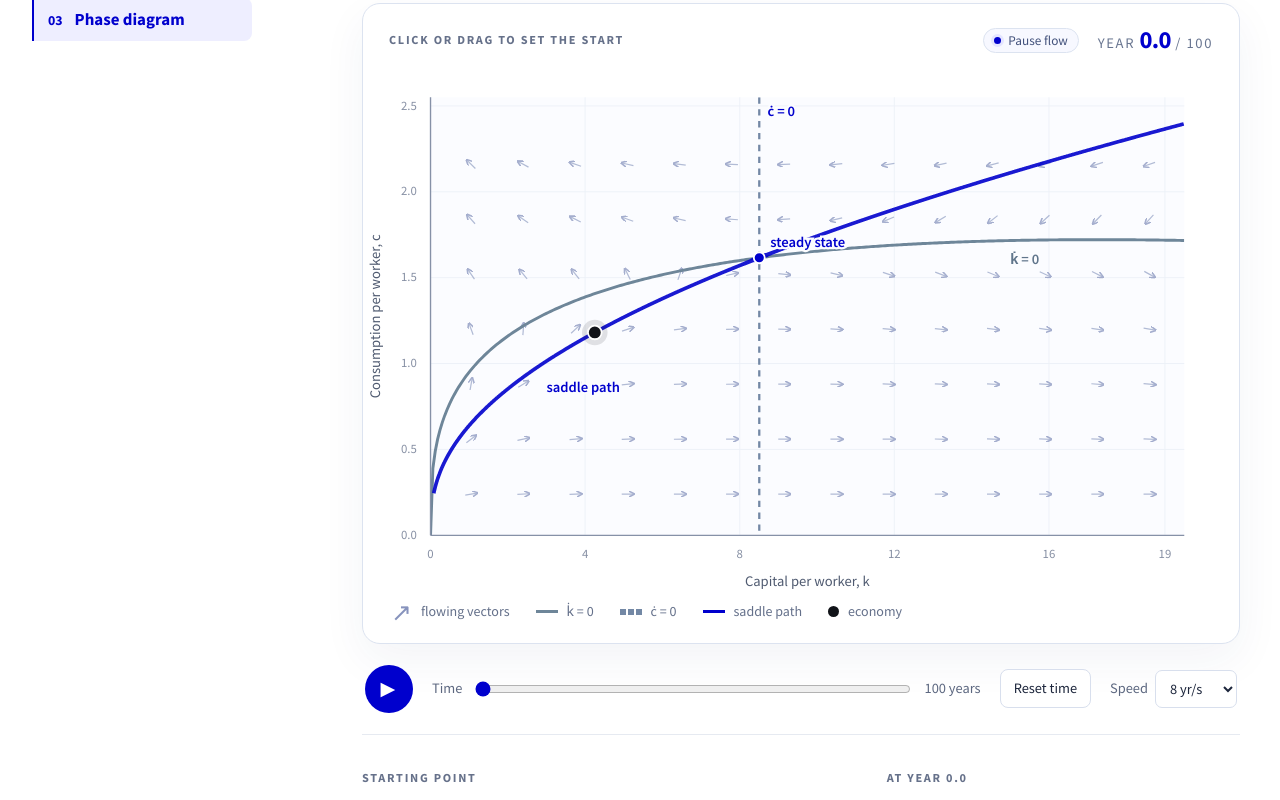
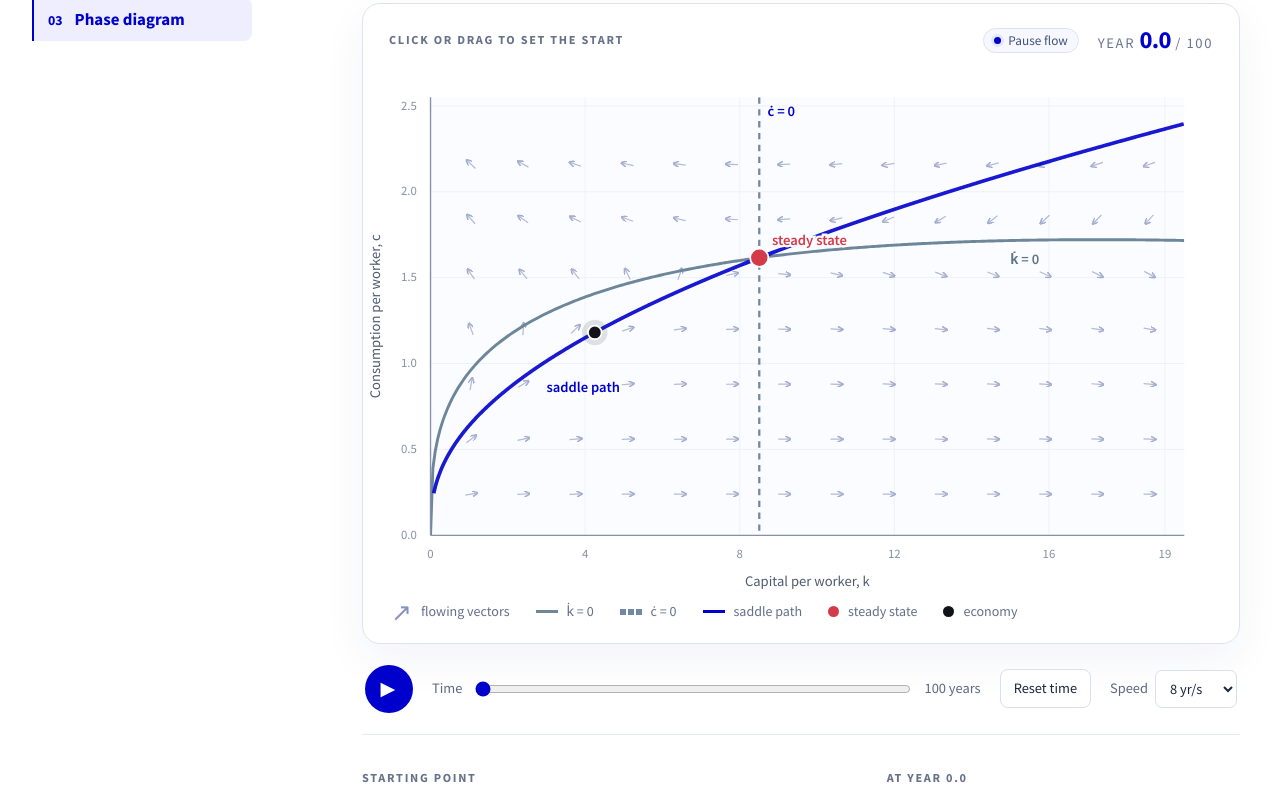
Before and after one commit to adityapolisetty/IB-PhD-Macroeconomics-1, an Astro site: page /phase-diagram in a window 1280 px wide. Shown: the part 239-1039 px from the top of the page. Built offline with nearby package versions, Linux system fonts and the light colour scheme; Astro itself is replaced by a stand-in of ours.

Commit message:
Color phase diagram steady state red

```diff
--- a/src/components/PhaseExplorer.svelte
+++ b/src/components/PhaseExplorer.svelte
@@ -114,8 +114,8 @@
         {#each arms as arm}<path d={arm} class="saddle" />{/each}
         {#if visible.length > 1}<path d={path(visible)} class="trail" />{/if}
         <circle cx={X(k0)} cy={Y(c0)} r="5" fill="#fff" stroke="#191b20" stroke-width="2" />
-        <circle cx={X(steady.k)} cy={Y(steady.c)} r="6" fill="#0000cd" stroke="#fff" stroke-width="2" />
         <circle cx={X(position.k)} cy={Y(position.c)} r="14" fill="#171923" opacity=".12" />
+        <circle cx={X(steady.k)} cy={Y(steady.c)} r="10" fill="#d43a48" stroke="#fff" stroke-width="2" />
         <circle cx={X(position.k)} cy={Y(position.c)} r="7.5" fill="#111318" stroke="#fff" stroke-width="2" />
       </g>
       <rect x={plot.left} y={plot.top} width={plot.width} height={plot.height} fill="transparent" class="interaction" on:pointerdown={event => { drag = true; event.currentTarget.setPointerCapture(event.pointerId); pointer(event); }} on:pointerup={() => drag = false} />
@@ -125,9 +125,9 @@
       <text x={X(steady.k)+9} y={plot.top+21} class="label blue">ċ = 0</text>
       <text x={X(15)} y={Y(netOutput(15))+26} class="label slate">k̇ = 0</text>
       <text x={X(3.0)} y={Y(saddleConsumption(3.0))+34} class="label blue">saddle path</text>
-      <text x={X(steady.k)+12} y={Y(steady.c)-12} class="label blue">steady state</text>
+      <text x={X(steady.k)+14} y={Y(steady.c)-14} class="label red">steady state</text>
     </svg>
-    <div class="legend"><span><i class="legend-arrow">↗</i> flowing vectors</span><span><i class="legend-line grey"></i> k̇ = 0</span><span><i class="legend-line dash"></i> ċ = 0</span><span><i class="legend-line blue"></i> saddle path</span><span><i class="legend-dot"></i> economy</span></div>
+    <div class="legend"><span><i class="legend-arrow">↗</i> flowing vectors</span><span><i class="legend-line grey"></i> k̇ = 0</span><span><i class="legend-line dash"></i> ċ = 0</span><span><i class="legend-line blue"></i> saddle path</span><span><i class="legend-dot steady"></i> steady state</span><span><i class="legend-dot"></i> economy</span></div>
   </div>
 
   <div class="transport"><button class="play" on:click={() => { if (year >= (result.exitTime ?? 100)) year = 0; playing = !playing; }} aria-label={playing ? 'Pause animation' : 'Play animation'}>{playing ? 'Ⅱ' : '▶'}</button><label class="timeline"><span>Time</span><input aria-label="Year" type="range" min="0" max="100" step="0.1" bind:value={year} on:input={() => playing = false} /><span>100 years</span></label><button class="reset" on:click={() => { year = 0; playing = false; }}>Reset time</button><label class="speed">Speed <select bind:value={speed} aria-label="Playback speed"><option value={4}>4 yr/s</option><option value={8}>8 yr/s</option><option value={16}>16 yr/s</option></select></label></div>
@@ -160,11 +160,11 @@
   .saddle { fill: none; stroke: #0000cd; stroke-width: 4; opacity: .9; }
   .trail { fill: none; stroke: #e49350; stroke-width: 4; stroke-linecap: round; stroke-linejoin: round; }
   .label { font: 600 16px 'Source Sans Pro', sans-serif; paint-order: stroke; stroke: #fbfcff; stroke-width: 5; }
-  .label.blue { fill: #0000cd; }.label.slate { fill: #60758b; }
+  .label.blue { fill: #0000cd; }.label.slate { fill: #60758b; }.label.red { fill: #d43a48; }
   .interaction { cursor: crosshair; }
   .legend { display: flex; flex-wrap: wrap; gap: 16px 26px; padding: 4px 28px 20px; font-size: .73rem; color: #64708a; }
   .legend span { display: inline-flex; gap: 9px; align-items: center; }.legend-arrow { font-size: 1.3rem; color: #8793bd; font-style: normal; line-height: 0; }
-  .legend-line { display: inline-block; width: 22px; border-top: 3px solid; }.legend-line.grey { color: #6e8699; }.legend-line.dash { color: #7388a5; border-style: dashed; }.legend-line.blue { color: #0000cd; }.legend-dot { width: 11px; height: 11px; border-radius: 50%; background: #111318; }
+  .legend-line { display: inline-block; width: 22px; border-top: 3px solid; }.legend-line.grey { color: #6e8699; }.legend-line.dash { color: #7388a5; border-style: dashed; }.legend-line.blue { color: #0000cd; }.legend-dot { width: 11px; height: 11px; border-radius: 50%; background: #111318; }.legend-dot.steady { background: #d43a48; }
   .transport { display: flex; align-items: center; gap: 19px; padding: 21px 3px; border-bottom: 1px solid #e6eaf1; }
   button { transition: transform .18s ease, background .18s ease, color .18s ease, border-color .18s ease; }.transport button:hover,.snap:hover { transform: translateY(-2px); }
   .play { border: 0; background: #0000cd; color: white; width: 48px; height: 48px; flex: 0 0 auto; border-radius: 50%; font-size: 1rem; padding-left: 4px; }
```
